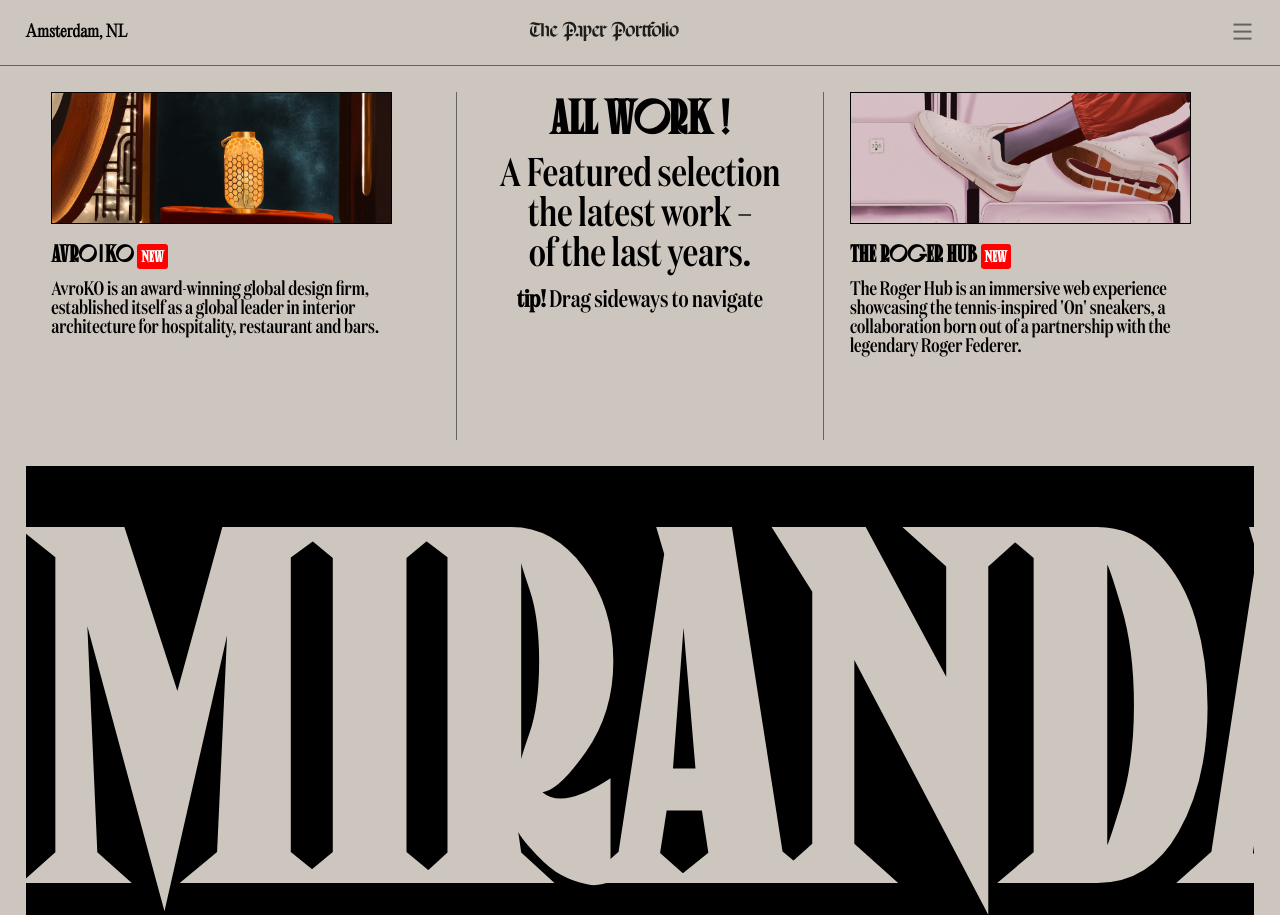
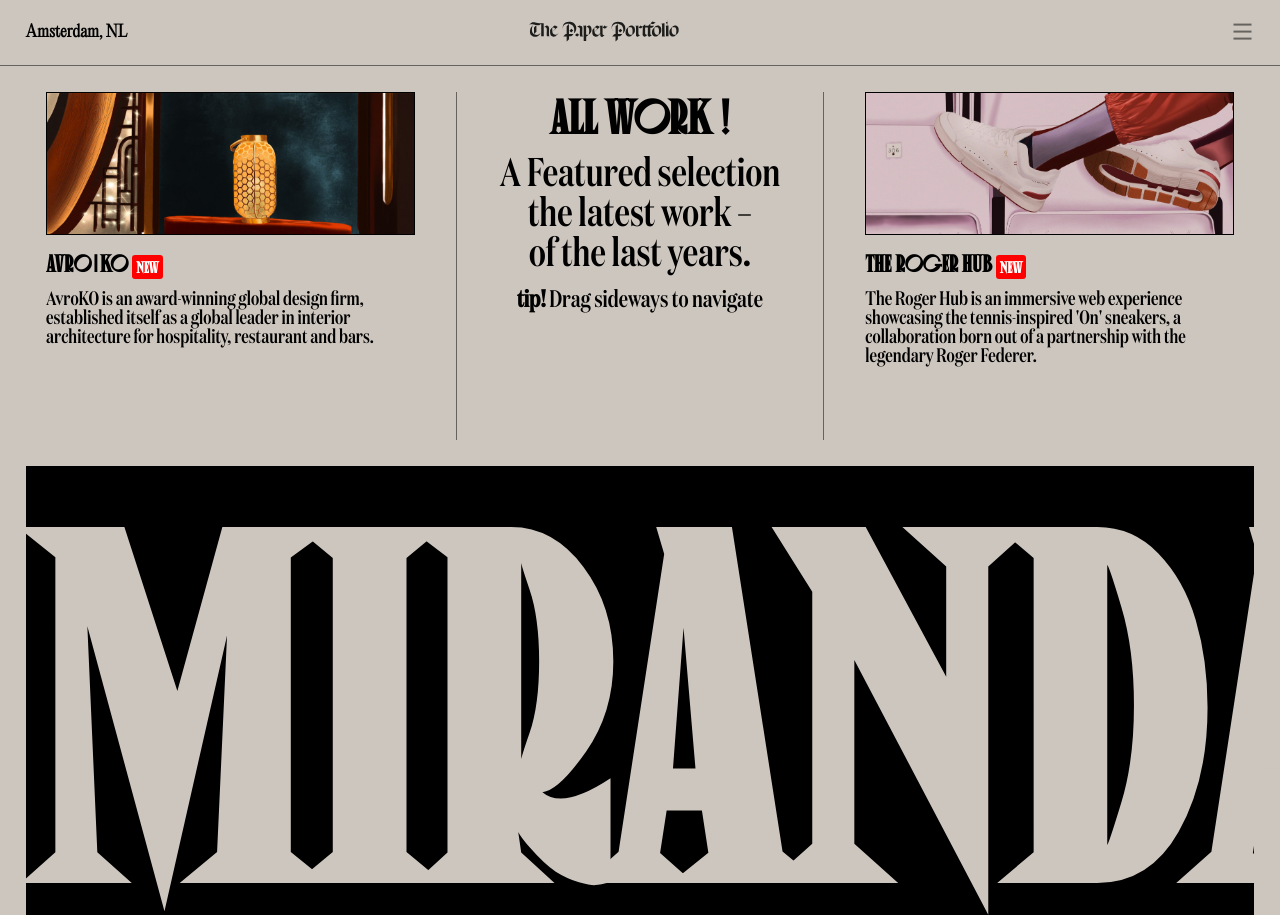
Before and after one commit to meetakhaja/Level9, a plain HTML site: page index.html in a window 1280 px wide. Shown: the top 915 px of the page. Drawn offline with nearby package versions, Linux system fonts and the light colour scheme.

Commit message:
six commit

```diff
--- a/style.css
+++ b/style.css
@@ -51,12 +51,12 @@ body {
   padding: 2vw 2vw;
   display: flex;
   align-items: center;
-  justify-content: space-between;
+  justify-content: space-around;
 }
 #page1-main1 {
-  width: 35%;
+  width: 30%;
   height: 100%;
-  padding: 0vw 2vw;
+  overflow: hidden;
 }
 #page1-main2 {
   width: 30%;
@@ -65,13 +65,17 @@ body {
   border-right: 1px solid rgba(0, 0, 0, 0.5);
 }
 #page1-main3 {
-  width: 35%;
+  width: 30%;
   height: 100%;
-  padding: 0vw 2vw;
+  overflow: hidden;
 }
 .elemimg {
-  width: 90%;
+  width: 100%;
   border: 1px solid black;
+  transition: all ease 1.2s;
+}
+.elemimg:hover {
+  scale: 1.2;
 }
 .elemh2 {
   font-family: joy;
@@ -107,8 +111,6 @@ body {
   font-size: 1.5rem;
   font-family: jay;
   font-weight: 100;
-}
-#page1-heading {
 }
 #page1-heading h1 {
   width: 96%;
@@ -154,6 +156,7 @@ body {
   font-family: meet;
   font-size: 2rem;
   font-weight: 100;
+  padding: 2vw 0vw;
 }
 #page2-right {
   min-height: 100%;
```
